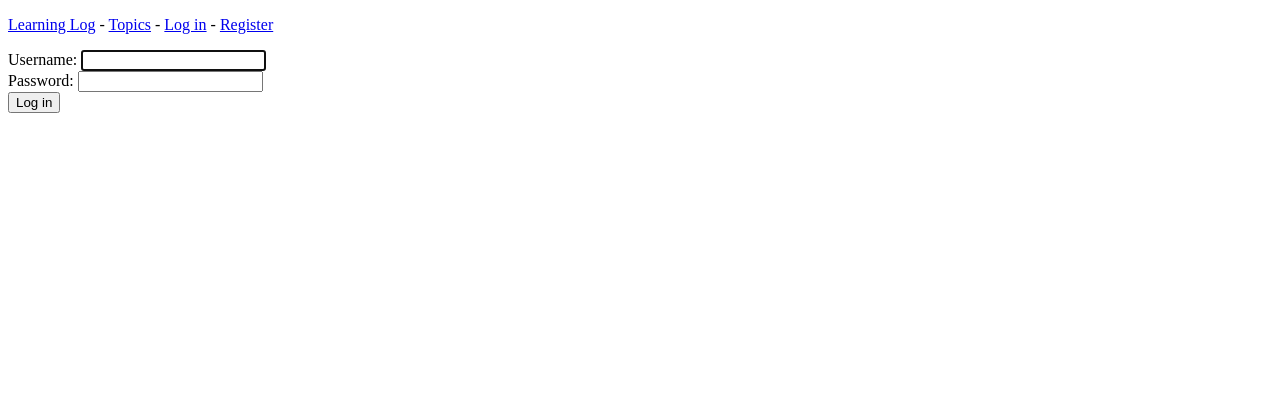
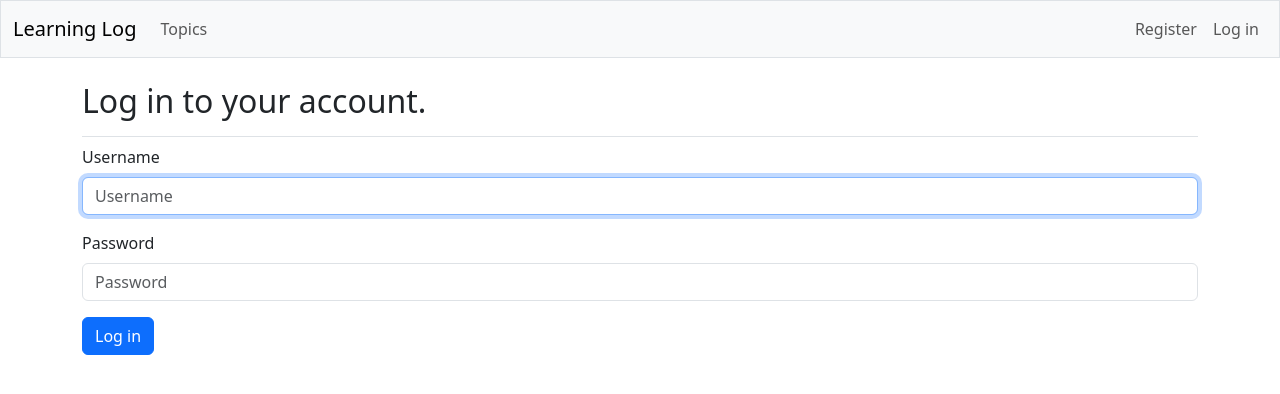
Before and after one commit to jackschreib/learning_log, a Django app: page /accounts/login/ in a window 1280 px wide. Shown: the top 394 px of the page. Run offline with Django 5.2, Linux system fonts and the light colour scheme; parts of the project's set-up code (start-up, migrations or seed data) failed here and were passed over; some libraries are stand-ins or nearby versions.

Commit message:
Chapter 20: added Bootstrap styling

```diff
--- a/accounts/templates/registration/login.html
+++ b/accounts/templates/registration/login.html
@@ -1,15 +1,14 @@
-{% extends "learning_logs/base.html" %}
+{% extends 'learning_logs/base.html' %}
+{% load django_bootstrap5 %}
+
+{% block page_header %}
+  <h2>Log in to your account.</h2>
+{% endblock page_header %}
 
 {% block content %}
-
-  {% if form.errors %}
-    <p>Your username and password didn't match. Please try again.</p>
-  {% endif %}
-
   <form action="{% url 'accounts:login' %}" method="post">
     {% csrf_token %}
-    {{ form.as_div }}
-    <button name="submit">Log in</button>
+    {% bootstrap_form form %}
+    {% bootstrap_button button_type="submit" content="Log in" %}
   </form>
-
 {% endblock content %}
--- a/learning_logs/templates/learning_logs/base.html
+++ b/learning_logs/templates/learning_logs/base.html
@@ -1,33 +1,66 @@
-<!DOCTYPE html>
-<html>
+<!doctype html>
+<html lang="en">
 <head>
+  <meta charset="utf-8">
+  <meta name="viewport" content="width=device-width, initial-scale=1">
   <title>Learning Log</title>
+
+  {% load django_bootstrap5 %}
+  {% bootstrap_css %}
+  {% bootstrap_javascript %}
 </head>
 
 <body>
+  <nav class="navbar navbar-expand-md navbar-light bg-light mb-4 border">
+    <div class="container-fluid">
+      <a class="navbar-brand" href="{% url 'learning_logs:index' %}">Learning Log</a>
 
-    <p>
-      <a href="{% url 'learning_logs:index' %}">Learning Log</a>
-      -
-      <a href="{% url 'learning_logs:topics' %}">Topics</a>
-      -
+      <button class="navbar-toggler" type="button" data-bs-toggle="collapse"
+              data-bs-target="#navbarCollapse" aria-controls="navbarCollapse"
+              aria-expanded="false" aria-label="Toggle navigation">
+        <span class="navbar-toggler-icon"></span>
+      </button>
+
+      <div class="collapse navbar-collapse" id="navbarCollapse">
+        <ul class="navbar-nav me-auto mb-2 mb-md-0">
+          <li class="nav-item">
+            <a class="nav-link" href="{% url 'learning_logs:topics' %}">Topics</a>
+          </li>
+        </ul>
+
+        <!-- Account-related links -->
+        <ul class="navbar-nav ms-auto mb-2 mb-md-0">
           {% if user.is_authenticated %}
-          Hello, {{ user.username }}!
-          <form method="post" action="{% url 'accounts:logout' %}" style="display:inline">
+            <li class="nav-item">
+              <span class="navbar-text me-2">Hello, {{ user.username }}.</span>
+            </li>
+          {% else %}
+            <li class="nav-item">
+              <a class="nav-link" href="{% url 'accounts:register' %}">Register</a>
+            </li>
+            <li class="nav-item">
+              <a class="nav-link" href="{% url 'accounts:login' %}">Log in</a>
+            </li>
+          {% endif %}
+        </ul>
+
+        {% if user.is_authenticated %}
+          <form action="{% url 'accounts:logout' %}" method="post">
             {% csrf_token %}
-            <button type="submit" style="background:none;border:none;padding:0;margin:0;color:#00f;cursor:pointer;">
-              Log out
-            </button>
+            <button name="submit" class="btn btn-outline-secondary btn-sm">Log out</button>
           </form>
-      {% else %}
-          <a href="{% url 'accounts:login' %}">Log in</a>
-          -
-          <a href="{% url 'accounts:register' %}">Register</a>
         {% endif %}
-    </p>
+      </div>
+    </div>
+  </nav>
 
-    {% block content %}
-    {% endblock content %}
-
+  <main class="container">
+    <div class="pb-2 mb-2 border-bottom">
+      {% block page_header %}{% endblock page_header %}
+    </div>
+    <div>
+      {% block content %}{% endblock content %}
+    </div>
+  </main>
 </body>
 </html>
--- a/requirements.txt
+++ b/requirements.txt
@@ -1,4 +1,5 @@
 asgiref==3.10.0
-Django==4.1.13
+Django==4.2.26
+django-bootstrap5==25.2
 sqlparse==0.5.3
 typing_extensions==4.15.0
```
Also changed, not shown: learning_logs/templates/learning_logs/index.html (+14 -4 lines), learning_logs/templates/learning_logs/topic.html (+20 -20 lines), learning_logs/templates/learning_logs/topics.html (+10 -10 lines), ll_project/settings.py (+13 -6 lines), 3 other files. Lines whose indentation alone changed are shown as unchanged.
